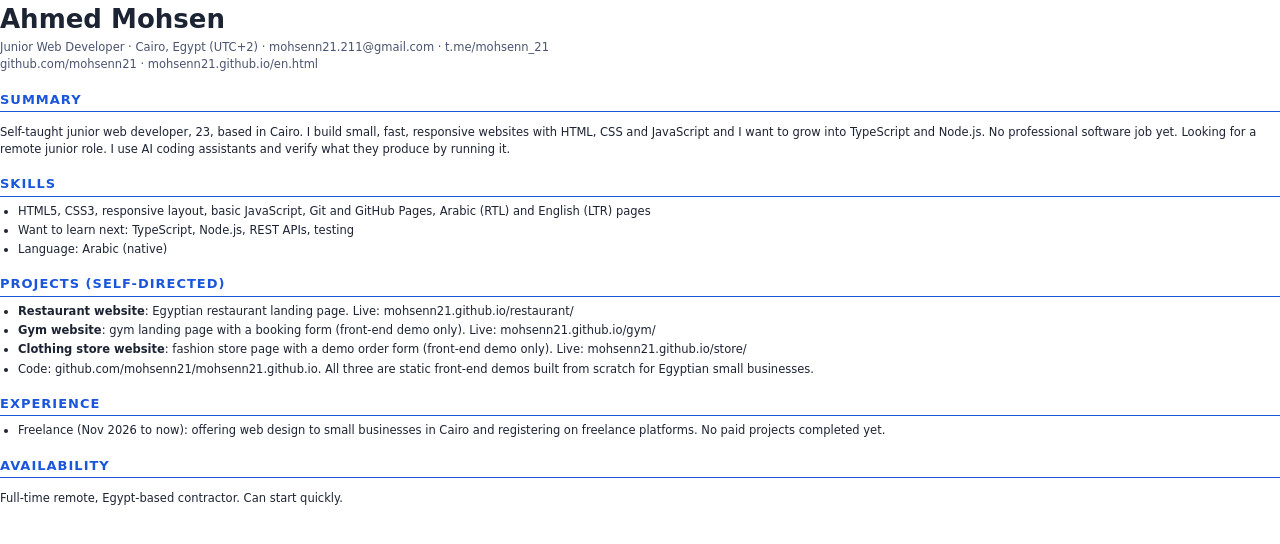
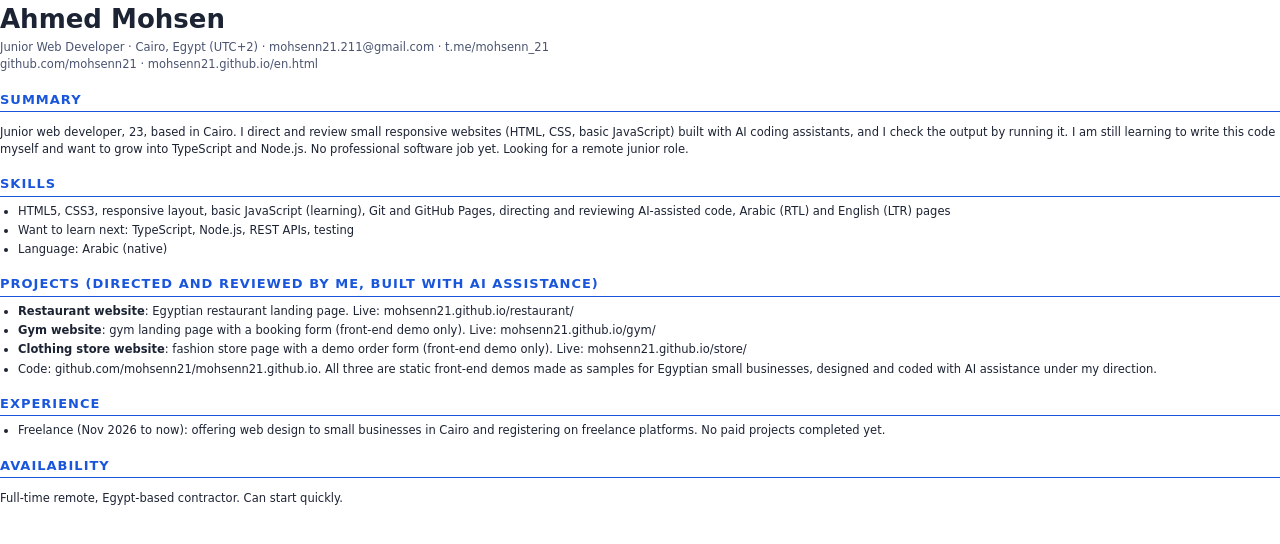
Before and after one commit to mohsenn21/mohsenn21.github.io, a plain HTML site: page cv.html in a window 1280 px wide. Drawn offline with Linux system fonts and the light colour scheme.

Commit message:
Revise CV content for clarity and accuracy
Updated summary and skills sections to reflect current learning and project direction with AI assistance.

```diff
--- a/cv.html
+++ b/cv.html
@@ -7,15 +7,15 @@ h1{font-size:26px;margin:0}h2{font-size:13px;text-transform:uppercase;letter-spa
 <div class="s">Junior Web Developer &middot; Cairo, Egypt (UTC+2) &middot; mohsenn21.211@gmail.com &middot; t.me/mohsenn_21<br>
 github.com/mohsenn21 &middot; mohsenn21.github.io/en.html</div>
 <h2>Summary</h2>
-<p>Self-taught junior web developer, 23, based in Cairo. I build small, fast, responsive websites with HTML, CSS and JavaScript and I want to grow into TypeScript and Node.js. No professional software job yet. Looking for a remote junior role. I use AI coding assistants and verify what they produce by running it.</p>
+<p>Junior web developer, 23, based in Cairo. I direct and review small responsive websites (HTML, CSS, basic JavaScript) built with AI coding assistants, and I check the output by running it. I am still learning to write this code myself and want to grow into TypeScript and Node.js. No professional software job yet. Looking for a remote junior role.</p>
 <h2>Skills</h2>
-<ul><li>HTML5, CSS3, responsive layout, basic JavaScript, Git and GitHub Pages, Arabic (RTL) and English (LTR) pages</li><li>Want to learn next: TypeScript, Node.js, REST APIs, testing</li><li>Language: Arabic (native)</li></ul>
-<h2>Projects (self-directed)</h2>
+<ul><li>HTML5, CSS3, responsive layout, basic JavaScript (learning), Git and GitHub Pages, directing and reviewing AI-assisted code, Arabic (RTL) and English (LTR) pages</li><li>Want to learn next: TypeScript, Node.js, REST APIs, testing</li><li>Language: Arabic (native)</li></ul>
+<h2>Projects (directed and reviewed by me, built with AI assistance)</h2>
 <ul>
 <li><b>Restaurant website</b>: Egyptian restaurant landing page. Live: mohsenn21.github.io/restaurant/</li>
 <li><b>Gym website</b>: gym landing page with a booking form (front-end demo only). Live: mohsenn21.github.io/gym/</li>
 <li><b>Clothing store website</b>: fashion store page with a demo order form (front-end demo only). Live: mohsenn21.github.io/store/</li>
-<li>Code: github.com/mohsenn21/mohsenn21.github.io. All three are static front-end demos built from scratch for Egyptian small businesses.</li></ul>
+<li>Code: github.com/mohsenn21/mohsenn21.github.io. All three are static front-end demos made as samples for Egyptian small businesses, designed and coded with AI assistance under my direction.</li></ul>
 <h2>Experience</h2>
 <ul><li>Freelance (Nov 2026 to now): offering web design to small businesses in Cairo and registering on freelance platforms. No paid projects completed yet.</li></ul>
 <h2>Availability</h2>
```
